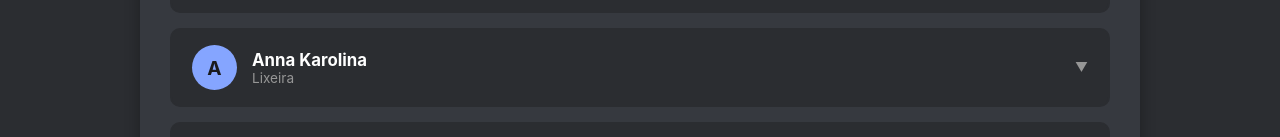
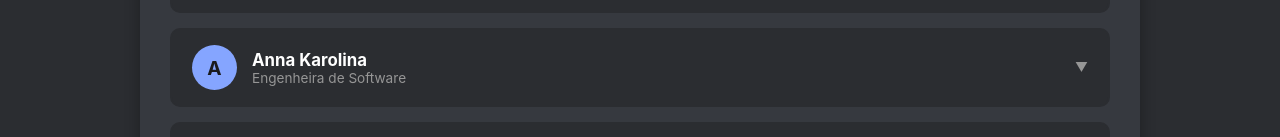
Before and after one commit to joaoVictor-Soares/projetoIntegrador-3Semestre, a React (Create React App) app in the folder web/: page /rh in a window 1280 px wide. Shown: the part 499-636 px from the top of the page. Built offline with nearby package versions, Linux system fonts and the light colour scheme.

Commit message:
Verificação

```diff
--- a/web/src/pages/RH.js
+++ b/web/src/pages/RH.js
@@ -32,11 +32,11 @@ function RH({ progressoFuncionario, certificados = [] }) {
     {
       id: 3,
       nome: "Anna Karolina",
-      cargo: "Lixeira",
-      departamento: "Limpeza",
+      cargo: "Engenheira de Software",
+      departamento: "Engenharia",
       email: "annakarol@sla.com",
       cursos: [
-        { nome: "Como Limpar com eficiencia", progresso: 20 },
+        { nome: "Criação de Software", progresso: 20 },
         { nome: "Como para de ser chata", progresso: 0 }
       ]
     },
```
Also changed, not shown: 1 other file (tests, documents, lock files or other folders).
